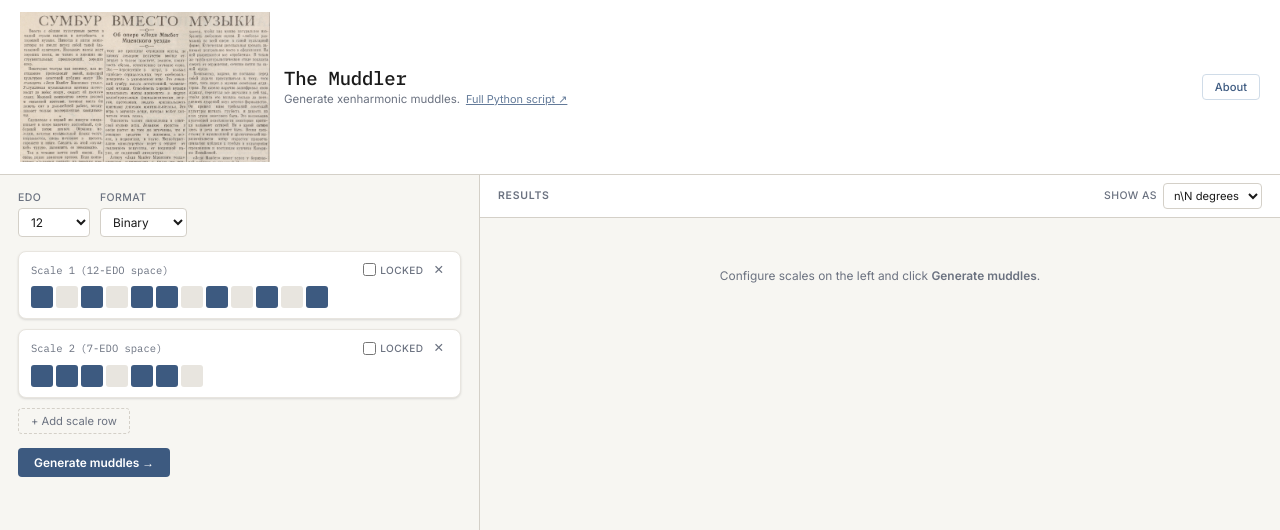
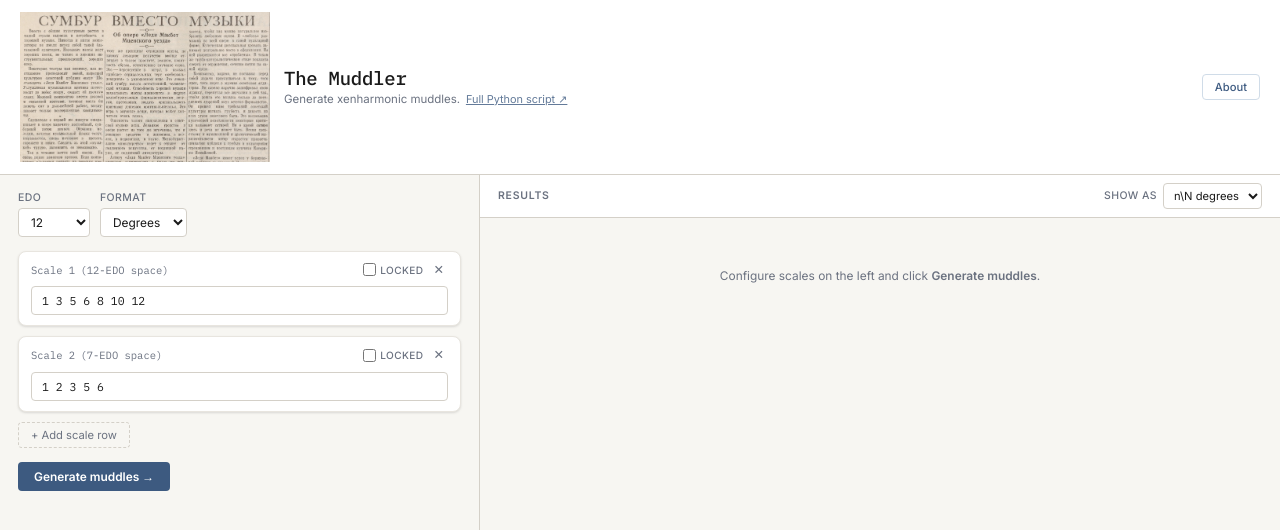
Before and after one commit to ascai1/muddler, a React (Vite) app in the folder frontend/: page / in a window 1280 px wide. Shown: the top 530 px of the page. Built offline with nearby package versions, Linux system fonts and the light colour scheme.

Commit message:
Go back to using degrees + open accordions by default

```diff
--- a/frontend/src/components/GroupAccordion.jsx
+++ b/frontend/src/components/GroupAccordion.jsx
@@ -15,7 +15,7 @@ function getGroupLabel(group, displayFormat) {
 }
 
 export default function GroupAccordion({ group, displayFormat }) {
-  const [open, setOpen] = useState(false);
+  const [open, setOpen] = useState(true);
   const totalEdo = group.interval_cycle.reduce((a, b) => a + b, 0);
 
   return (
--- a/frontend/src/components/InputPanel.jsx
+++ b/frontend/src/components/InputPanel.jsx
@@ -5,7 +5,7 @@ import { makeRow, recomputeEdos, buildContent, parseRawText } from '../utils.js'
 
 export default function InputPanel({ onGenerate, status, loading }) {
   const [edo, setEdo]       = useState(12);
-  const [format, setFormat] = useState('binary');
+  const [format, setFormat] = useState('degrees');
   const [rawText, setRawText] = useState('');
   const [rows, setRows]     = useState(() => {
     const { rows } = parseRawText('12edo degrees\n1 3 5 6 8 10 12\n1 2 3 5 6');
@@ -97,9 +97,9 @@ export default function InputPanel({ onGenerate, status, loading }) {
               value={format}
               onChange={(e) => handleFormatChange(e.target.value)}
             >
-              <option value="binary">Binary</option>
               <option value="degrees">Degrees</option>
               <option value="intervals">Intervals</option>
+              <option value="binary">Binary</option>
               <option value="text">Raw text</option>
             </select>
           </div>
```
